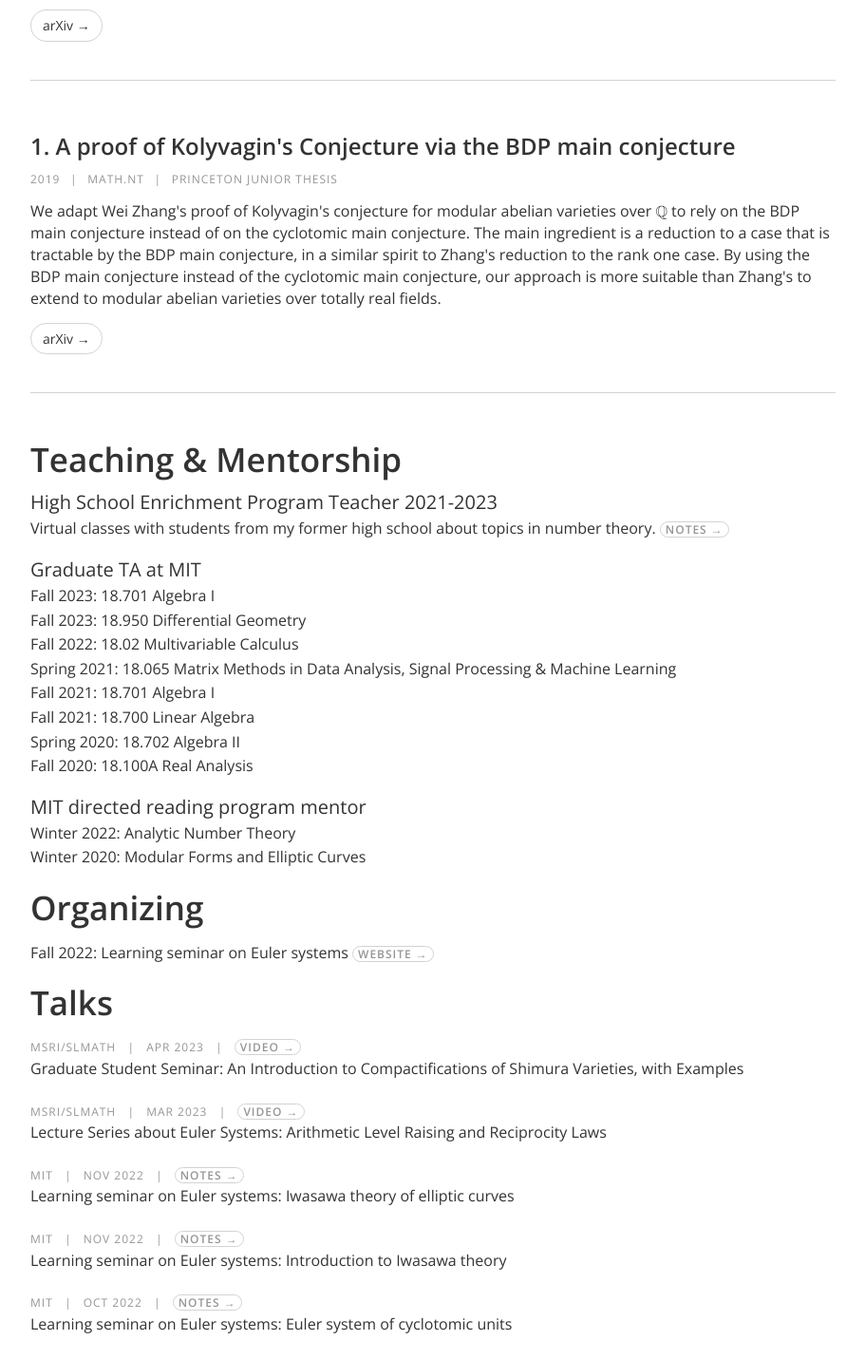
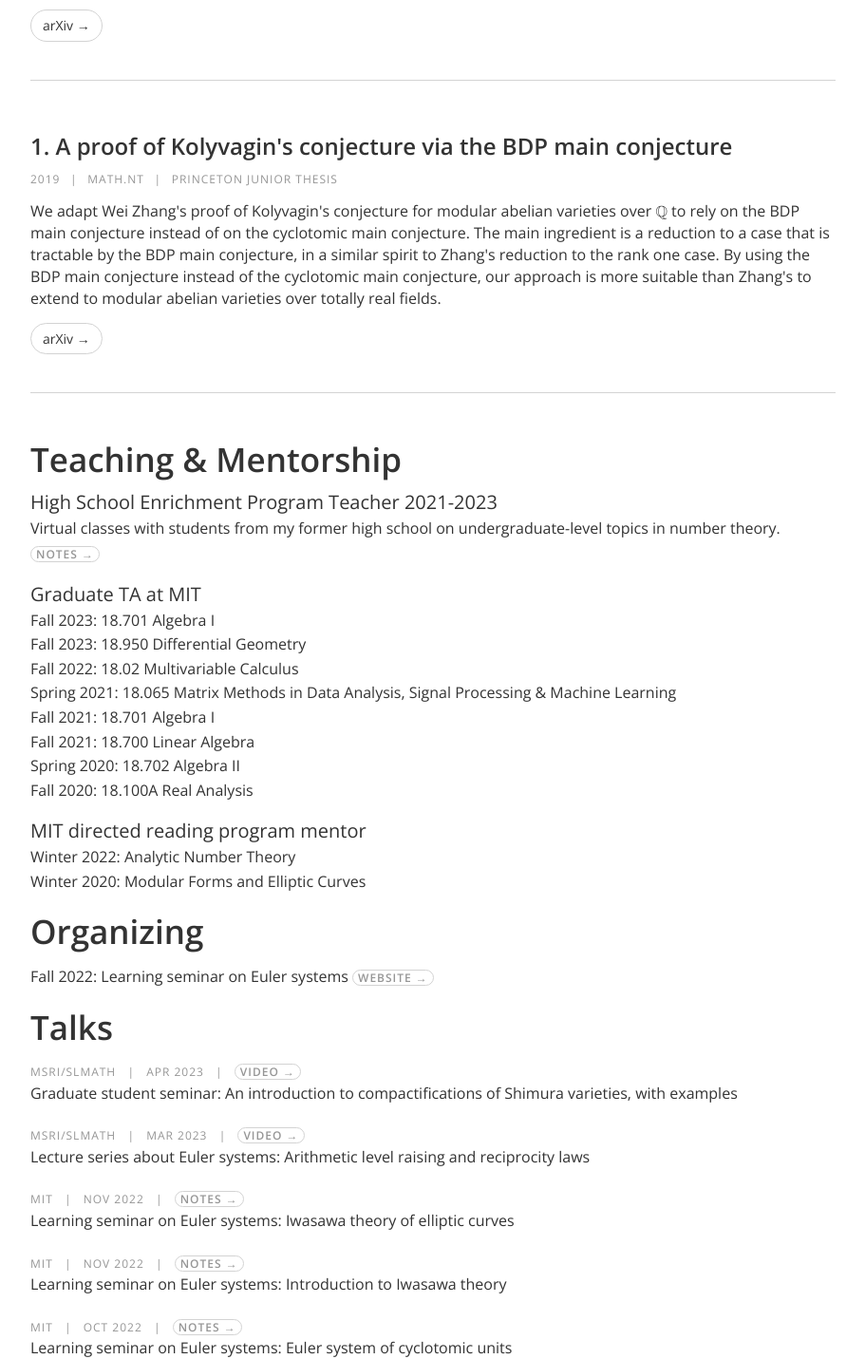
Before and after one commit to murilocorato/murilocorato.github.io, a plain HTML site: page index.html in a window 1280 px wide. Shown: the part 1080-2511 px from the top of the page at 95% size, without its empty margins (342-1253 px from the left). Drawn offline with nearby package versions, Linux system fonts and the light colour scheme.

Commit message:
Update index.html

```diff
--- a/index.html
+++ b/index.html
@@ -152,7 +152,7 @@
                 <div role="listitem" class="w-dyn-item">
                     <div class="post-wrapper">
                         <div class="blog-title-link w-inline-block">
-                            <h1 class="blog-title">1. A proof of Kolyvagin's Conjecture via the BDP main conjecture</h1>
+                            <h1 class="blog-title">1. A proof of Kolyvagin's conjecture via the BDP main conjecture</h1>
                         </div>
                         <div class="post-info-wrapper">
                             <div class="post-info">2019</div>
@@ -176,7 +176,7 @@
         <div class="w-container">
             <h1 id="teaching">Teaching & Mentorship</h1>
                 <h3>High School Enrichment Program Teacher 2021-2023</h3>
-                <p>Virtual classes with students from my former high school about topics in number theory.
+                <p>Virtual classes with students from my former high school on undergraduate-level topics in number theory.
                 <a href="pdfs/Topicos_em_Teoria_dos_Numeros.pdf" target="_blank" class="post-info">notes →</a></p>
 
                 <h3>Graduate TA at MIT</h3>
@@ -205,14 +205,14 @@
             <div class="post-info"> Apr 2023</div>
             <div class="post-info">|</div>
             <a href="https://www.slmath.org/seminars/27375/schedules/33147" target="_blank" class="post-info">video →</a>
-            <p>Graduate Student Seminar: An Introduction to Compactifications of Shimura Varieties, with Examples</p>
+            <p>Graduate student seminar: An introduction to compactifications of Shimura varieties, with examples</p>
 
             <div class="post-info">MSRI/SLMath</div>
             <div class="post-info">|</div>
             <div class="post-info"> Mar 2023</div>
             <div class="post-info">|</div>
             <a href="https://www.slmath.org/seminars/27426/schedules/33251" target="_blank" class="post-info">video →</a>
-            <p>Lecture Series about Euler Systems: Arithmetic Level Raising and Reciprocity Laws</p>
+            <p>Lecture series about Euler systems: Arithmetic level raising and reciprocity laws</p>
 
             <!--
             <div class="post-info">MSRI/SLMath</div>
@@ -220,7 +220,7 @@
             <div class="post-info">Jan 2023</div>
             <div class="post-info">|</div>
             <a href="pdfs/5min_talk.pdf" target="_blank" class="post-info">slides →</a>
-            <p>Algebraic Cycles, L-Values, and Euler Systems: 5 minute talk</p>
+            <p>Algebraic cycles, L-Values, and Euler systems: 5 minute talk</p>
             -->
 
             <div class="post-info">MIT</div>
```
